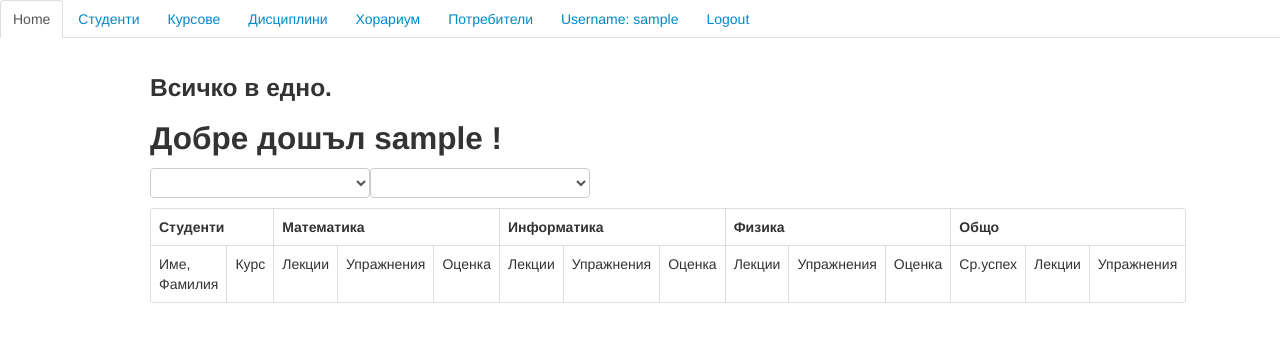
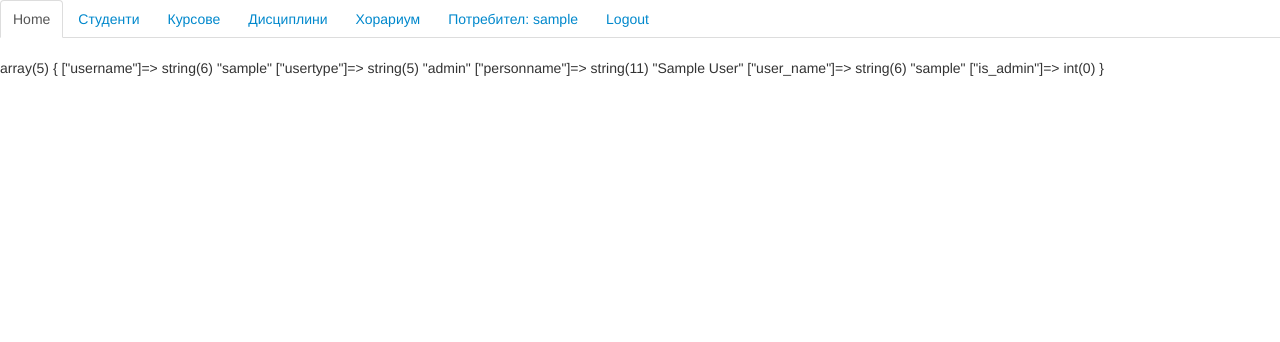
Before and after one commit to saimancroy/students_development, a PHP site: page / in a window 1280 px wide. Shown: the top 342 px of the page. Run offline with PHP 8.4, Linux system fonts and the light colour scheme; the visitor is signed in with stand-in values (Sample User, id 1); data that the repository does not hold is empty.

Commit message:
sessions

```diff
--- a/header.php
+++ b/header.php
@@ -19,7 +19,9 @@
   <li><a href="/students_development2/pages/courses/courses.php">Курсове</a></li>
   <li><a href="/students_development2/pages/specialities/specialities.php">Дисциплини</a></li>
   <li><a href="/students_development2/pages/subjects/subjects.php">Хорариум</a></li>
-  <li><a href="/students_development2/pages/users/users.php">Потребители</a></li>
-  <li><a>Username: <?php echo $_SESSION["user_name"] ?> </a><li>
+  <li><a><?php if($_SESSION['is_admin']=0) { Администратор:  echo "Админ: " . $_SESSION['user_name'];
+				?>  <li><a href="/students_development2/pages/users/users.php">Потребители</a></li>
+				<?php
+				} else { echo "Потребител: " . $_SESSION['user_name']; } ?> </a><li>
   <li><a href="/students_development2/pages/login/logout.php">Logout</a></li>
 </ul>
--- a/index.php
+++ b/index.php
@@ -1,5 +1,6 @@
 <?php include("header.php");
 
+var_dump($_SESSION);die;
 require 'database.php';
 
 
@@ -16,8 +17,10 @@ require 'database.php';
 <body>
 <div class="container">
 	<div class="row">
-				<h3>Всичко в едно.</h3>
+			<h3>Всичко в едно</h3>
 			<h2>Добре дошъл <?php echo $_SESSION['user_name']; ?> !</h2>
+			<?php echo $_SESSION['is_admin']; ?>
+
 
 		</div>
 		<div class="row">
--- a/pages/courses/courses.php
+++ b/pages/courses/courses.php
@@ -35,9 +35,11 @@
                                 echo '<td width=250>';
                                 echo '<a class="btn" href="courses_read.php?course_id='.$row['course_id'].'">Read</a>';
                                 echo ' ';
+                                if($_SESSION['is_admin']=1) {
                                 echo '<a class="btn btn-success" href="courses_edit.php?course_id='.$row['course_id'].'">Промени</a>';
                                 echo ' ';
                                 echo '<a class="btn btn-danger" href="courses_delete.php?course_id='.$row['course_id'].'">Изтрий</a>';
+								}
                                 echo '</td>';
                                 echo '</tr>';
                        }
--- a/pages/specialities/specialities.php
+++ b/pages/specialities/specialities.php
@@ -37,9 +37,11 @@
                                 echo '<td width=250>';
                                 echo '<a class="btn" href="specialities_read.php?speciality_id='.$row['speciality_id'].'">Read</a>';
                                 echo ' ';
+                                if($_SESSION['is_admin']=0) {
                                 echo '<a class="btn btn-success" href="specialities_edit.php?speciality_id='.$row['speciality_id'].'">Промени</a>';
                                 echo ' ';
                                 echo '<a class="btn btn-danger" href="specialities_delete.php?speciality_id='.$row['speciality_id'].'">Изтрий</a>';
+								}
                                 echo '</td>';
                                 echo '</tr>';
                        }
--- a/pages/specialities/specialities_add.php
+++ b/pages/specialities/specialities_add.php
@@ -27,7 +27,7 @@
             $valid = false;
         }
 
-        $valid = tude;
+
         if (empty($speciality_name_short)) {
             $speciality_name_shortError = 'Въведете абривиатура';
             $valid = false;
--- a/pages/students/students.php
+++ b/pages/students/students.php
@@ -73,9 +73,11 @@
                                 echo '<td width=250>';
                                 echo '<a class="btn" href="students_read.php?student_id='.$row['student_id'].'">Read</a>';
                                 echo ' ';
+                                if($_SESSION['is_admin']=0) {
                                 echo '<a class="btn btn-success" href="students_edit.php?student_id='.$row['student_id'].'">Промени</a>';
                                 echo ' ';
                                 echo '<a class="btn btn-danger" href="students_delete.php?student_id='.$row['student_id'].'">Изтрий</a>';
+								}
                                 echo '</td>';
                                 echo '</tr>';
                                 }
--- a/pages/subjects/subjects.php
+++ b/pages/subjects/subjects.php
@@ -39,9 +39,11 @@
                                 echo '<td width=250>';
                                 echo '<a class="btn" href="subjects_read.php?subject_id='.$row['subject_id'].'">Read</a>';
                                 echo ' ';
+                                if($_SESSION['is_admin']=0) {
                                 echo '<a class="btn btn-success" href="subjects_edit.php?subject_id='.$row['subject_id'].'">Промени</a>';
                                 echo ' ';
                                 echo '<a class="btn btn-danger" href="subjects_delete.php?subject_id='.$row['subject_id'].'">Изтрий</a>';
+							}
                                 echo '</td>';
                                 echo '</tr>';
                        }
```
Also changed, not shown: pages/login/login.php (+15 -6 lines), pages/login/register.php (+11 -2 lines). Lines whose indentation alone changed are shown as unchanged.
